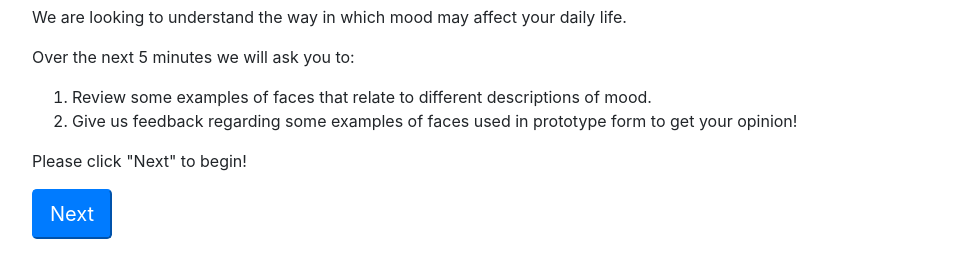
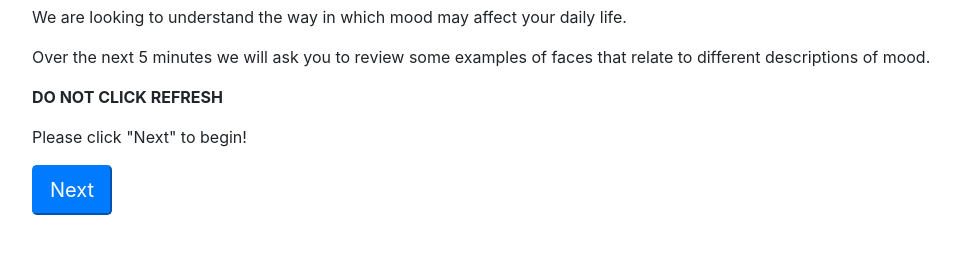
Before and after one commit to a-ashbeck/mood_mapper_task1, a website: page public/index.html in a window 1280 px wide. Shown: the part 51-328 px from the top of the page, without its empty margins (53-1009 px from the left). Drawn offline with nearby package versions, Linux system fonts and the light colour scheme.

Commit message:
Finish survey

```diff
--- a/public/index.html
+++ b/public/index.html
@@ -19,15 +19,8 @@
                 <p>
                     We are looking to understand the way in which mood may affect your daily life.
                 </p>
-                <p>Over the next 5 minutes we will ask you to:</p>
-                    <ol>
-                        <li>
-                            Review some examples of faces that relate to different descriptions of mood.
-                        </li>
-                        <li>
-                            Give us feedback regarding some examples of faces used in prototype form to get your opinion!
-                        </li>
-                    </ol>
+                <p>Over the next 5 minutes we will ask you to review some examples of faces that relate to different descriptions of mood.</p>
+                <p><b>DO NOT CLICK REFRESH</b></p>
                 <p>Please click "Next" to begin!</p>
                 <button class="btn-lg btn-primary" id="next0">Next</button>
             </section>
@@ -226,7 +219,7 @@
                     Your feedback is greatly appreciated!
                 </p>
                 <p class="text-center">Your code is:</p>
-                <h3>Xty87dy2</h3>
+                <h3 class="text-center">Xty87dy2</h3>
             </section>
         </fieldset>
     </div>
```
